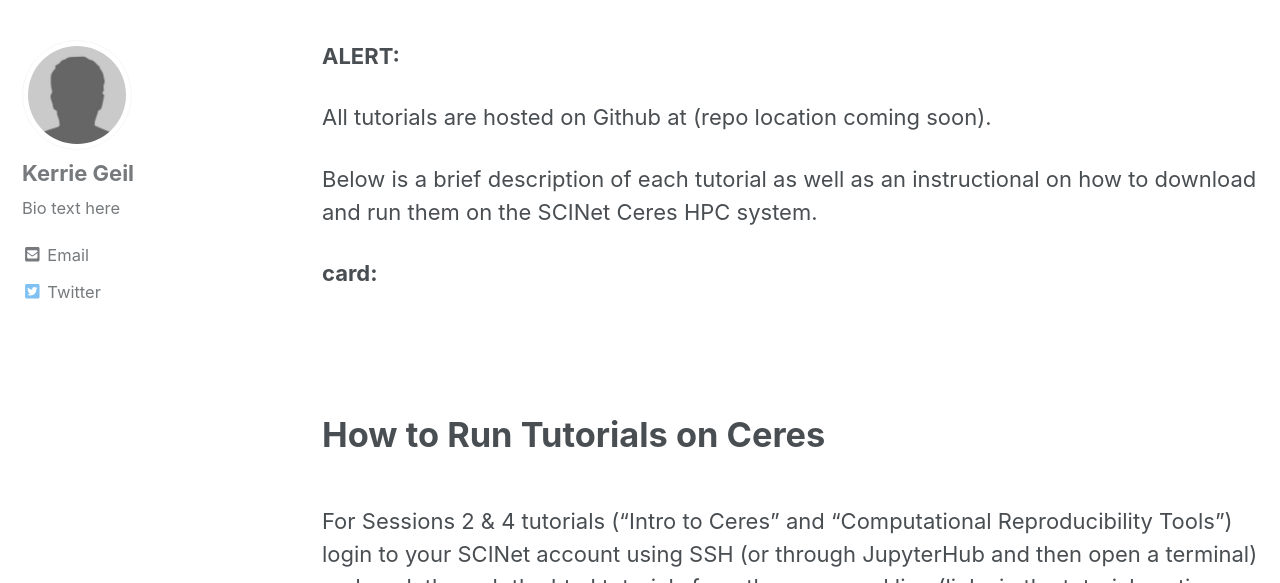
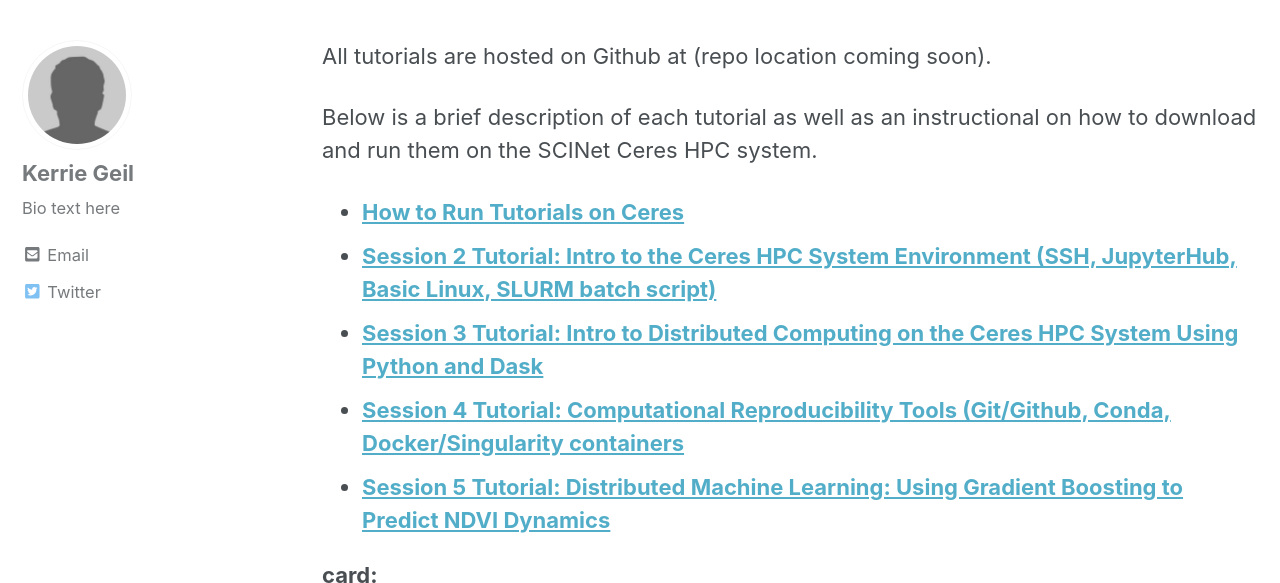
Before and after one commit to ISUgenomics/geospatialworkbook, a Jekyll site: the page built from Workshops/0b-tutorials.md, in a window 1280 px wide and 900 px high, cut to the strip 317-900 px from the top of the window. Built offline with Jekyll 4.4.1, drawn with Linux system fonts in a browser that asks for light colours; cached includes are drawn as plain includes; nearby versions of some CDN libraries; comment, search, counter and statistics services are not loaded.

Commit message:
reorg: attempt to fix tags

```diff
--- a/Workshops/0b-tutorials.md
+++ b/Workshops/0b-tutorials.md
@@ -8,22 +8,16 @@ header:
   overlay_image: /assets/images/margaret-weir-GZyjbLNOaFg-unsplash_dark.jpg
 ---
 
-{% capture text %}
-We will stop approving new registrations about an hour before each session. Please register in advance of that cutoff so you don't get left out!
-{% endcapture %}
-{% include alert.md text=text color='warning' %}
-
 All tutorials are hosted on Github at (repo location coming soon).
 
 Below is a brief description of each tutorial as well as an instructional on how to download and run them on the SCINet Ceres HPC system.
 
-{% capture text %}
 * [**How to Run Tutorials on Ceres**](#how-to-run-tutorials-on-ceres)
 * [**Session 2 Tutorial: Intro to the Ceres HPC System Environment (SSH, JupyterHub, Basic Linux, SLURM batch script)**](#session-2-tutorial-intro-to-the-ceres-hpc-system-environment-ssh-jupyterhub-basic-linux-slurm-batch-script)
 * [**Session 3 Tutorial: Intro to Distributed Computing on the Ceres HPC System Using Python and Dask**](#session-3-tutorial-intro-to-distributed-computing-on-the-ceres-hpc-system-using-python-and-dask)
 * [**Session 4 Tutorial: Computational Reproducibility Tools (Git/Github, Conda, Docker/Singularity containers**](#session-4-tutorial-computational-reproducibility-tools-git-github-conda-docker-singularity-containers)
 * [**Session 5 Tutorial: Distributed Machine Learning: Using Gradient Boosting to Predict NDVI Dynamics**](#session-5-tutorial-distributed-machine-learning-using-gradient-boosting-to-predict-ndvi-dynamics)
-{% endcapture %}
+
 {% include card.md header="Table of Contents" text=text %}
 <br><br>
 
```
Also changed, not shown: Workshops/0-PreMeeting.md (+0 -2 lines), Workshops/4-Session4-reproducibility-tools.md (+0 -6 lines), Workshops/5-Session5-ml-tutorial.md (+1 -1 lines), Workshops/6-session6-speakers.md (line endings or trailing spaces).
